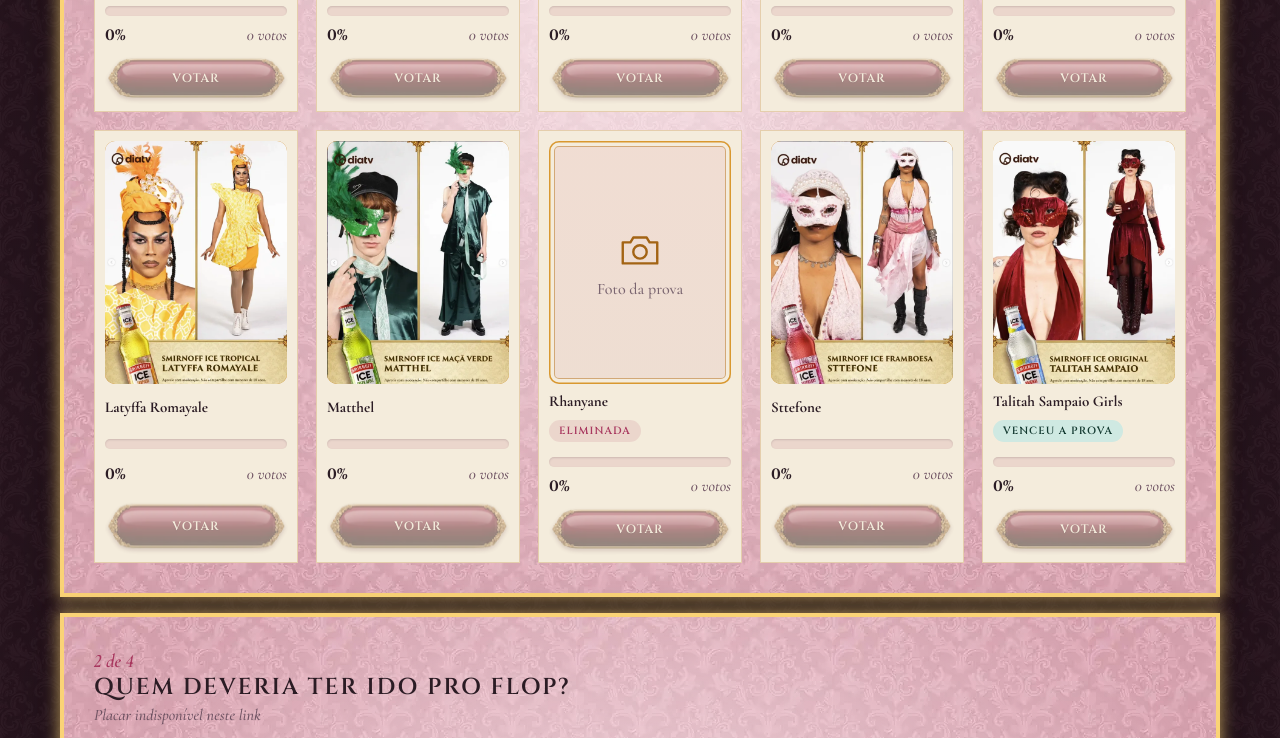
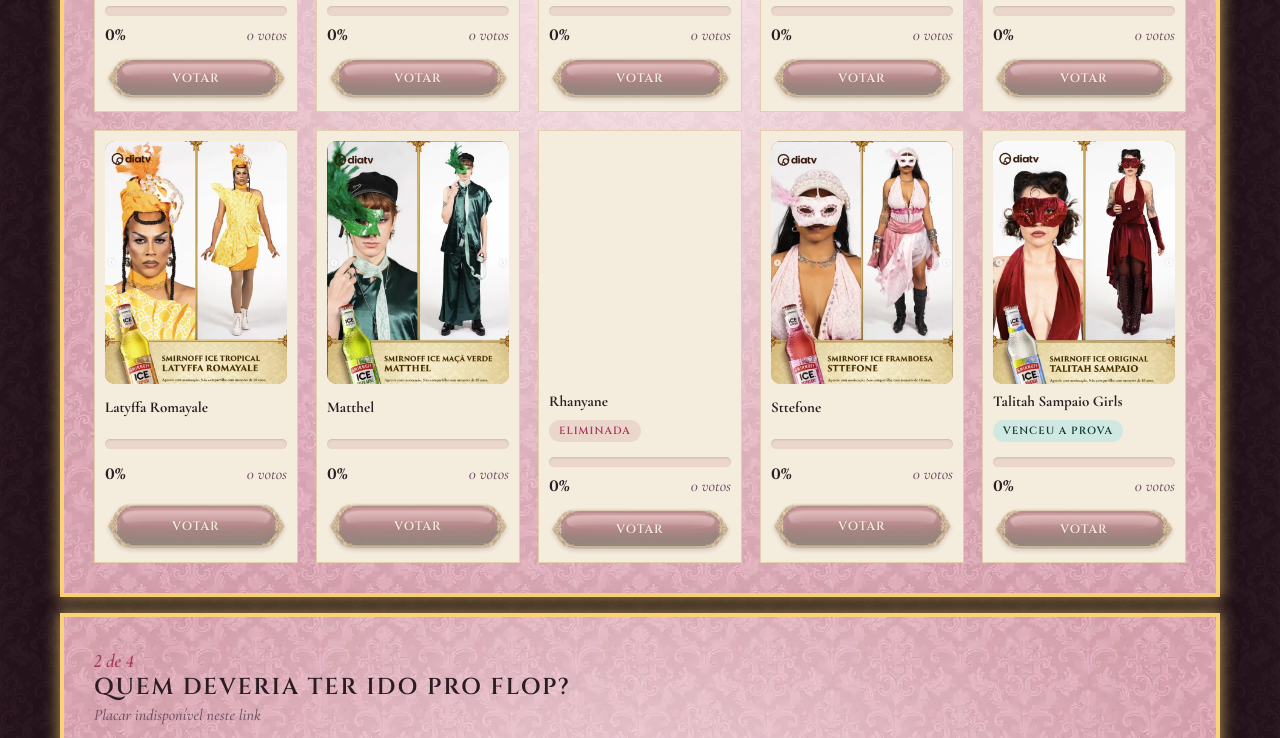
Before and after one commit to danielcotrim1-cyber/corrida-da-corrida, a plain HTML site: page index.html in a window 1280 px wide. Shown: the part 2100-2838 px from the top of the page. Drawn offline with nearby package versions, Linux system fonts and the light colour scheme.

Commit message:
Remove campos de foto vazios nos cards de votação
Co-Authored-By: Claude Opus 5.5 <noreply@anthropic.com>
Claude-Session: https://claude.ai/code/session_01TSKXYpFVNA2GHbmrVgxUKd

```diff
--- a/index.html
+++ b/index.html
@@ -109,6 +109,8 @@ ol.rank{list-style:none;margin:0;padding:0;display:grid;gap:8px}
 .ph img{width:100%;height:100%;object-fit:cover}
 .ph svg{width:46px;height:46px;display:block;margin:0 auto 6px;color:var(--o3)}
 .lk .nm{font-size:15px;white-space:normal}
+.lk.semfoto{align-content:end}
+.lk .nm{display:block;color:#2b1c24;-webkit-text-fill-color:#2b1c24;opacity:1;visibility:visible;min-height:1.3em;line-height:1.3;font-family:"Cormorant Garamond",Georgia,"Times New Roman",serif}
 .lk .ln{display:flex;justify-content:space-between;gap:8px;align-items:baseline;font:600 15px var(--ui)}
 .lk .ln .meta{font-weight:400}
 .lk .vote{width:100%}
@@ -450,7 +452,7 @@ const HANGER=`<svg viewBox="0 0 48 48" fill="none" stroke="currentColor" stroke-
 function voteCards(w,poll,ids,imgs,open,o){o=o||{};const {tot,list}=ranked(poll,ids),lead=list[0]&&list[0].n?list[0].id:null,c0=counts[poll],r=w.real||{};
  return abc(ids).map(id=>{const n=c0[id]||0,p=tot?Math.round(n*100/tot):0,c=byId[id];
   const tag=o.fone?`<span class="tag out">No Flop</span>`:o.real?(r.prova===id?`<span class="tag">Venceu a prova</span>`:r.elim===id?`<span class="tag out">Eliminada</span>`:""):"";
-  return `<li class="lk${o.fone?" fone":""}${id===lead?" top":""}"><div class="ph">${imgs[id]?`<img src="${imgs[id]}" alt="${o.alt} de ${esc(c.name)}" loading="lazy">`:`<div>${o.icon}${o.ph}</div>`}</div><div class="nm">${esc(c.name)}</div>${tag}<div class="bar"><i style="width:${p}%"></i></div><div class="ln"><b>${p}%</b><span class="meta" style="margin:0">${fmt(n)} voto${n===1?"":"s"}</span></div><button type="button" class="vote" data-poll="${poll}" data-id="${id}" ${open&&canVote&&db?"":"disabled"} aria-label="Votar em ${esc(c.name)}">Votar</button></li>`}).join("")}
+  return `<li class="lk${o.fone?" fone":""}${imgs[id]?"":" semfoto"}${id===lead?" top":""}">${imgs[id]?`<div class="ph"><img src="${imgs[id]}" alt="${o.alt} de ${esc(c.name)}" loading="lazy"></div>`:""}<div class="nm">${esc(c.name)}</div>${tag}<div class="bar"><i style="width:${p}%"></i></div><div class="ln"><b>${p}%</b><span class="meta" style="margin:0">${fmt(n)} voto${n===1?"":"s"}</span></div><button type="button" class="vote" data-poll="${poll}" data-id="${id}" ${open&&canVote&&db?"":"disabled"} aria-label="Votar em ${esc(c.name)}">Votar</button></li>`}).join("")}
 const CAMERA=`<svg viewBox="0 0 48 48" fill="none" stroke="currentColor" stroke-width="2.5" stroke-linecap="round" stroke-linejoin="round" aria-hidden="true"><path d="M6 16h8l3-5h14l3 5h8v22H6z"/><circle cx="24" cy="26" r="7"/></svg>`;
 function provaCards(w,flop){const P=(flop?w.flops:w.provas)||{},r=w.real||{};
  return (flop?w.cast.filter(id=>P[id]):w.cast).map(id=>{const c=byId[id],tag=flop?`<span class="tag out">No Flop</span>`:r.prova===id?`<span class="tag">Venceu a prova</span>`:r.elim===id?`<span class="tag out">Eliminada</span>`:"";
```
